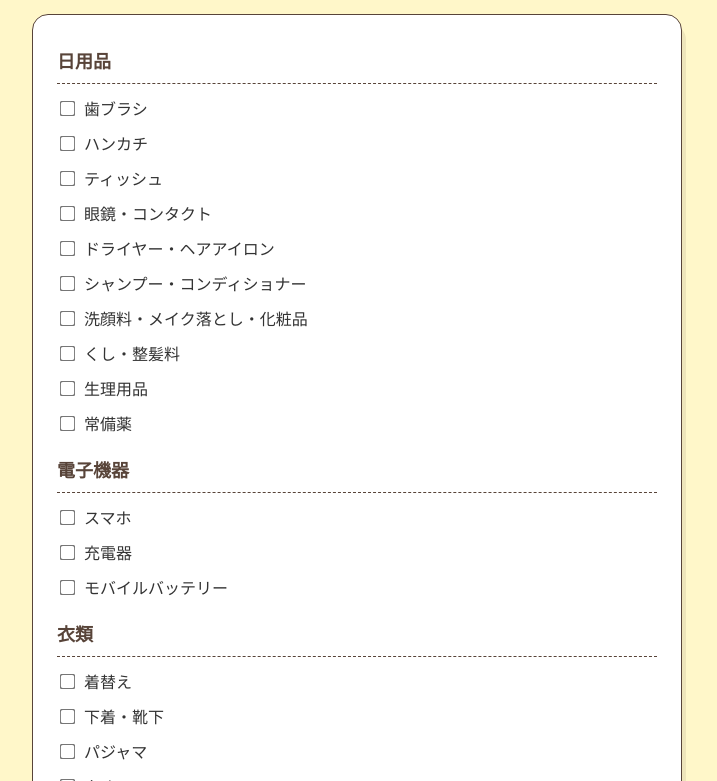
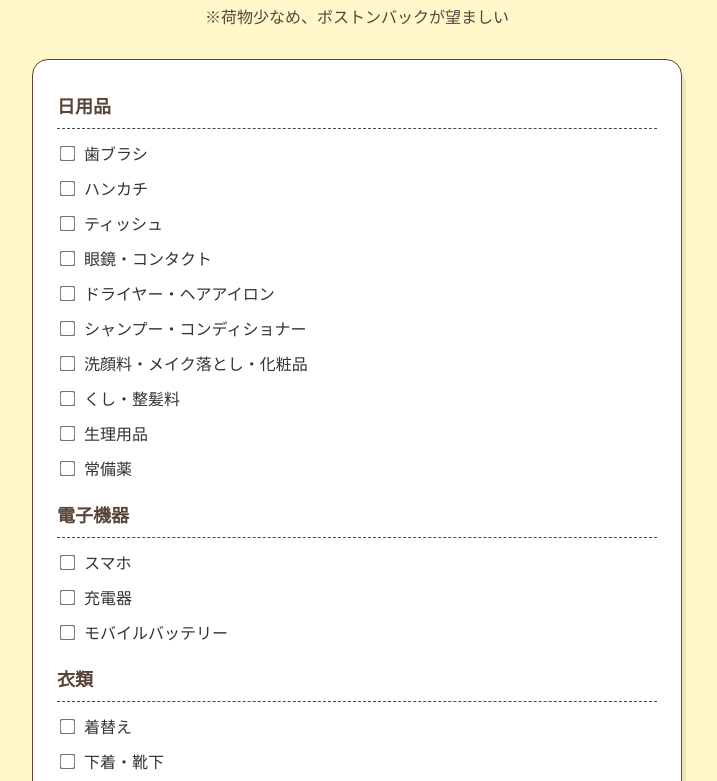
Before and after one commit to nakapara405/Traveling-to-aso, a plain HTML site: page items.html in a window 1280 px wide. Shown: the part 126-907 px from the top of the page, without its empty margins (283-1000 px from the left). Drawn offline with nearby package versions, Linux system fonts and the light colour scheme.

Commit message:
Update items.html

```diff
--- a/items.html
+++ b/items.html
@@ -201,6 +201,7 @@
 <body>
 
   <h1>Items</h1>
+  <p>※荷物少なめ、ボストンバックが望ましい</p>
 
   <div class="button-group">
   </div>
```
